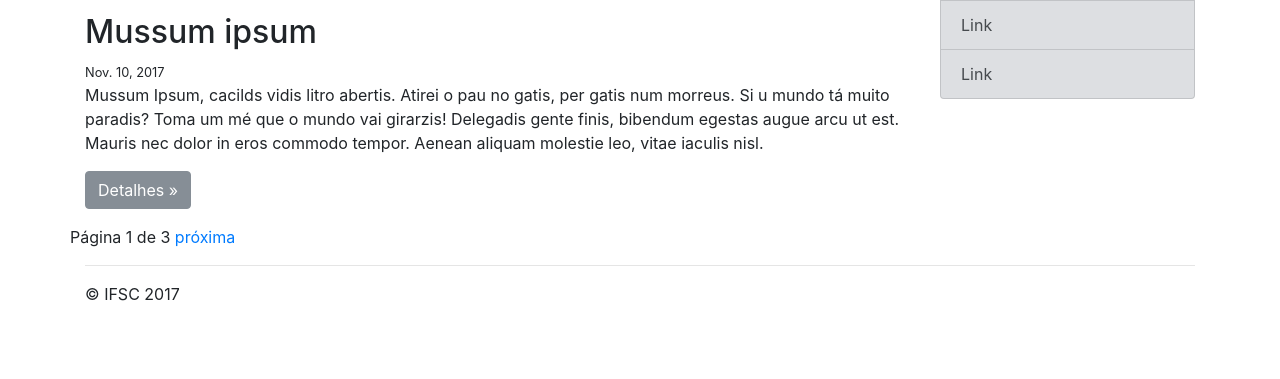
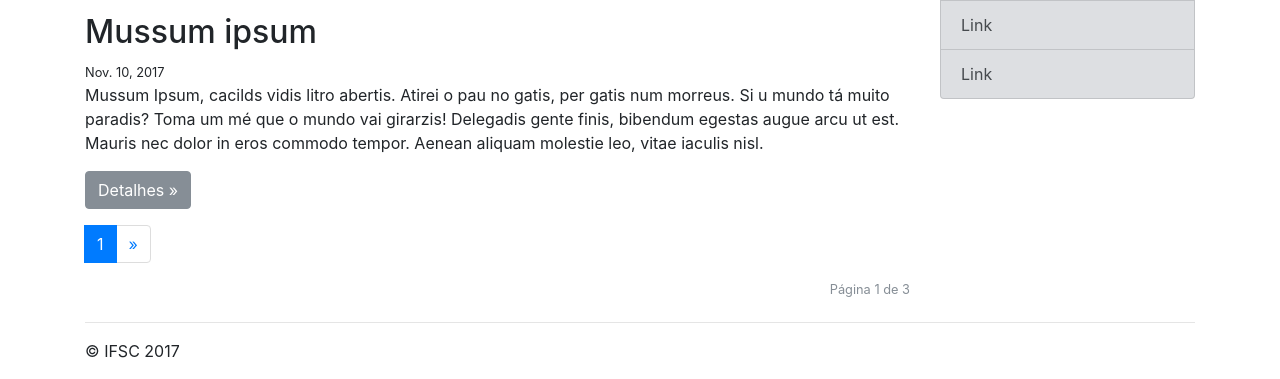
Before and after one commit to Claidson/DjangoNews, a Django app: page /pagina in a window 1280 px wide. Shown: the part 538-917 px from the top of the page. Before the commit the page ends 839 px from the top, so only its background shows below. Run offline with Django 3.2, Linux system fonts and the light colour scheme; data comes from the database, SQL or seed files in the repository; some libraries are stand-ins or nearby versions.

Commit message:
paginação com bootstrap

```diff
--- a/NoticiasTabajara/urls.py
+++ b/NoticiasTabajara/urls.py
@@ -3,8 +3,8 @@ from django.conf.urls import url
 import views
 
 urlpatterns = [
-    url(r'^$',views.index, name='index'),
-    url(r'^index',views.index, name='index'),
+    url(r'^$',views.pagina, name='index'),
+    url(r'^index',views.pagina, name='index'),
     url(r'^cadastrarnoticia',views.cad, name='cad'),
     url(r'^pagina',views.pagina, name='pagina'),
     url(r'^noticias/(?P<noticia_id>[0-9]+)', views.noticias, name='noticias'),
--- a/NoticiasTabajara/views.py
+++ b/NoticiasTabajara/views.py
@@ -31,12 +31,12 @@ def pagina(request):
 	pagina_lista = Noticia.objects.order_by('data')
 	paginator = Paginator(pagina_lista, 1)
 	try:
-		page = int(request.GET.get('page', '1'))
+		pagina = int(request.GET.get('pagina', '1'))
 	except ValueError:
-		page = 1
+		pagina = 1
     # Se o page request (9999) está fora da lista, mostre a última página.
 	try:
-		paginas = paginator.page(page)
+		paginas = paginator.page(pagina)
 	except (EmptyPage, InvalidPage):
 		paginas = paginator.page(paginator.num_pages)
 	return render(request,'NoticiasTabajara/pagina.html', context = {"paginas": paginas})
--- a/templates/NoticiasTabajara/pagina.html
+++ b/templates/NoticiasTabajara/pagina.html
@@ -18,27 +18,38 @@
 
                     </div>
                     {% endfor %}
-                    <div class="pagination">
-                        <span class="step-links">
-                            {% if paginas.has_previous %}
-                                <a href="?page={{ paginas.previous_page_number }}">anterior</a>
-                            {% endif %}
-
-                            <span class="current">
-                                Página {{ paginas.number }} de {{ paginas.paginator.num_pages }}
-                            </span>
-
-                            {% if paginas.has_next %}
-                                <a href="?page={{ paginas.next_page_number }}">próxima</a>
-                            {% endif %}
-                        </span>
-                    </div>
-
-
-
 
             </div>
+            <nav aria-label="..." >
+                    <ul class="pagination ">
+                      <li class="page-item ">
+                            {% if paginas.has_previous %}
+                        <a class="page-link" href="?pagina={{ paginas.previous_page_number }}" tabindex="-1" aria-label="Anterior">
+                          <span aria-hidden="true">&laquo;</span>
+                          <span class="sr-only">Anterior</span>
+                        </a>
 
+                    {% endif %}
+                      </li>
+                      <li class="page-item active ">
+                        <a class="page-link" href="#">{{ paginas.number }} <span class="sr-only">(current)</span></a>
+                      </li>
+
+                      <li class="page-item">
+                            {% if paginas.has_next %}
+                        <a class="page-link" href="?pagina={{ paginas.next_page_number }}" aria-label="Próximo">
+                          <span aria-hidden="true">&raquo;</span>
+                          <span class="sr-only">Próxima</span>
+                        </a>
+                        {% endif %}
+                      </li>
+                    </ul>
+                    <p class="h6 text-right">
+                            <small class="text-muted">
+                    Página {{ paginas.number }} de {{ paginas.paginator.num_pages }}
+                            </small>
+                   </p>
+                  </nav>
 
             <!--/row-->
         </div>
```
